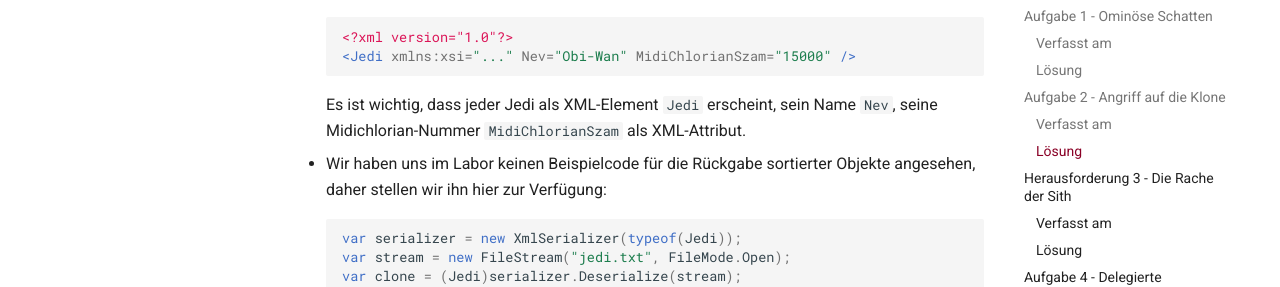
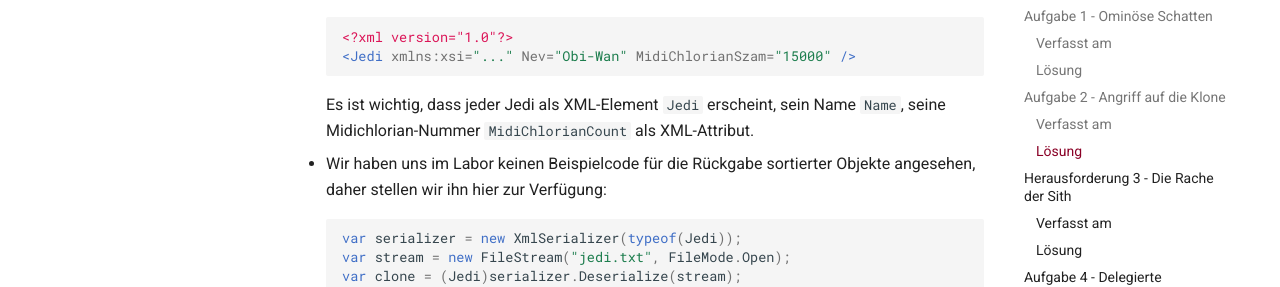
Before and after one commit to bmeviauab00/szoftvertechnikak, an MkDocs documentation site: the page built from docs/hazi/2-nyelvi-eszkozok/index_ger.md, in a window 1280 px wide and 900 px high, scrolled down 2766 px. Shown: the part 164-451 px from the top of the window. Built offline with MkDocs 1.6.1 and Material for MkDocs 9.7.7, drawn with Linux system fonts in a browser that asks for light colours; comment, search, counter and statistics services are not loaded; the version menu is left out.

Commit message:
HF 2 német

````diff
--- a/docs/hazi/2-nyelvi-eszkozok/index_ger.md
+++ b/docs/hazi/2-nyelvi-eszkozok/index_ger.md
@@ -83,7 +83,7 @@ Die Lösung dieser Aufgabe kann auf ähnliche Weise wie in [Labor 2, Aufgabe 4](
     <Jedi xmlns:xsi="..." Nev="Obi-Wan" MidiChlorianSzam="15000" />
     ```
 
-    Es ist wichtig, dass jeder Jedi als XML-Element `Jedi` erscheint, sein Name `Nev`, seine Midichlorian-Nummer `MidiChlorianSzam` als XML-Attribut.
+    Es ist wichtig, dass jeder Jedi als XML-Element `Jedi` erscheint, sein Name `Name`, seine Midichlorian-Nummer `MidiChlorianCount` als XML-Attribut.
 
 - Wir haben uns im Labor keinen Beispielcode für die Rückgabe sortierter Objekte angesehen, daher stellen wir ihn hier zur Verfügung:
 
````
